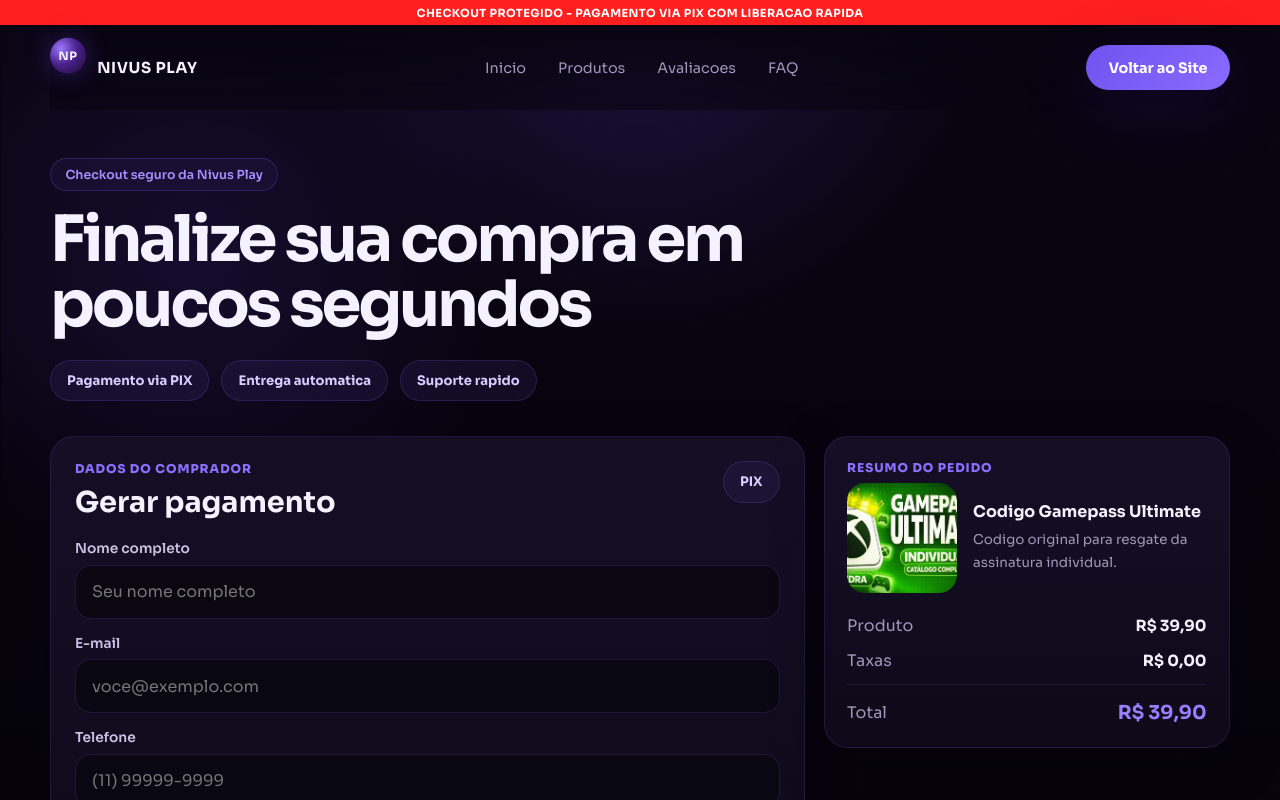
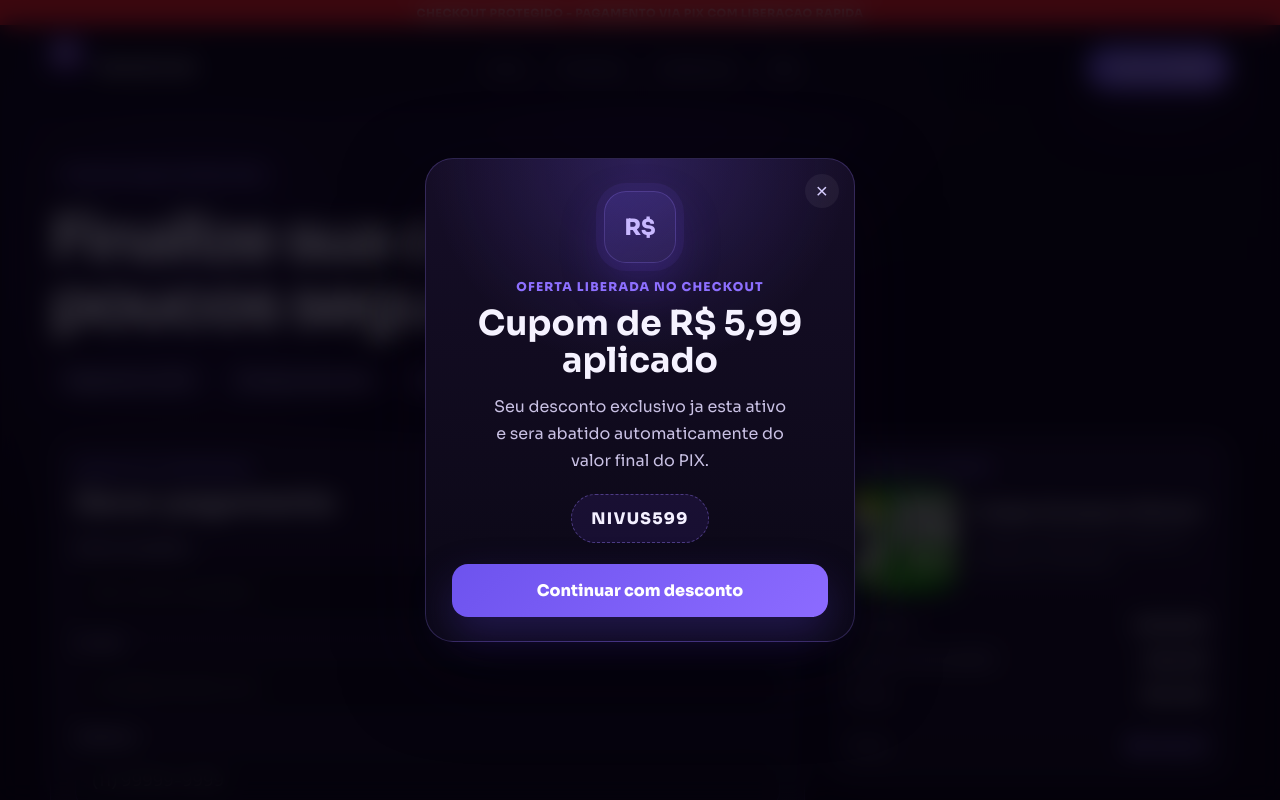
Before and after one commit to Marchesini8/NivusPlay, a website: page checkout.html in a window 1280 px wide. Shown: the top 800 px of the page. Drawn offline with Linux system fonts and the light colour scheme.

Commit message:
ajusta popup de cupom no checkout

```diff
--- a/checkout.css
+++ b/checkout.css
@@ -3,6 +3,123 @@
     radial-gradient(circle at top, rgba(97, 57, 193, 0.26), transparent 28%),
     radial-gradient(circle at 15% 25%, rgba(116, 72, 255, 0.12), transparent 24%),
     linear-gradient(180deg, #090512 0%, #05030a 100%);
+}
+
+.coupon-modal {
+  position: fixed;
+  inset: 0;
+  z-index: 30;
+  display: grid;
+  place-items: center;
+  padding: 1.2rem;
+  opacity: 0;
+  visibility: hidden;
+  transition: opacity 0.28s ease, visibility 0.28s ease;
+}
+
+.coupon-modal.is-visible {
+  opacity: 1;
+  visibility: visible;
+}
+
+.coupon-modal-backdrop {
+  position: absolute;
+  inset: 0;
+  background: rgba(4, 2, 11, 0.78);
+  backdrop-filter: blur(12px);
+}
+
+.coupon-modal-card {
+  position: relative;
+  z-index: 1;
+  width: min(100%, 430px);
+  padding: 2rem 1.6rem 1.5rem;
+  border: 1px solid rgba(155, 125, 255, 0.24);
+  border-radius: 28px;
+  background:
+    radial-gradient(circle at top, rgba(124, 92, 255, 0.22), transparent 40%),
+    linear-gradient(180deg, rgba(22, 14, 40, 0.98) 0%, rgba(11, 8, 22, 0.98) 100%);
+  box-shadow: 0 28px 80px rgba(7, 4, 18, 0.58);
+  text-align: center;
+}
+
+.coupon-modal-close {
+  position: absolute;
+  top: 0.9rem;
+  right: 0.95rem;
+  width: 34px;
+  height: 34px;
+  border: 0;
+  border-radius: 50%;
+  background: rgba(255, 255, 255, 0.05);
+  color: #d7ceff;
+  font-size: 1.3rem;
+  cursor: pointer;
+}
+
+.coupon-modal-icon {
+  width: 72px;
+  height: 72px;
+  margin: 0 auto 1rem;
+  display: grid;
+  place-items: center;
+  border-radius: 22px;
+  background: linear-gradient(135deg, rgba(109, 83, 238, 0.24), rgba(140, 107, 255, 0.14));
+  border: 1px solid rgba(155, 125, 255, 0.24);
+  box-shadow:
+    0 0 0 8px rgba(124, 92, 255, 0.08),
+    0 18px 45px rgba(88, 54, 214, 0.28);
+  color: #c8b8ff;
+  font-size: 1.4rem;
+  font-weight: 800;
+}
+
+.coupon-modal-tag {
+  margin: 0 0 0.7rem;
+  color: #8d6fff;
+  font-size: 0.76rem;
+  font-weight: 800;
+  letter-spacing: 0.1em;
+  text-transform: uppercase;
+}
+
+.coupon-modal-card h2 {
+  margin: 0;
+  font-size: clamp(1.65rem, 4vw, 2.15rem);
+  line-height: 1.05;
+}
+
+.coupon-modal-text {
+  margin: 0.9rem auto 1.2rem;
+  max-width: 300px;
+  color: #c9c1e4;
+  line-height: 1.7;
+}
+
+.coupon-modal-code {
+  width: fit-content;
+  margin: 0 auto 1.3rem;
+  padding: 0.82rem 1.2rem;
+  border: 1px dashed rgba(155, 125, 255, 0.4);
+  border-radius: 999px;
+  background: rgba(63, 39, 128, 0.24);
+  color: #f4f0ff;
+  font-size: 1rem;
+  font-weight: 800;
+  letter-spacing: 0.08em;
+}
+
+.coupon-modal-action {
+  width: 100%;
+  border: 0;
+  border-radius: 16px;
+  padding: 1rem 1.2rem;
+  background: linear-gradient(135deg, #6d53ee 0%, #8c6bff 100%);
+  color: #fff;
+  font: inherit;
+  font-weight: 800;
+  cursor: pointer;
+  box-shadow: 0 18px 40px rgba(77, 54, 183, 0.34);
 }
 
 .checkout-layout {
@@ -222,6 +339,10 @@
   font-size: 0.96rem;
 }
 
+.checkout-discount-price {
+  color: #7df7c5;
+}
+
 .checkout-total-row {
   padding-top: 0.9rem;
   border-top: 1px solid rgba(139, 104, 255, 0.12);
@@ -293,6 +414,11 @@
     width: min(100% - 1.2rem);
   }
 
+  .coupon-modal-card {
+    padding: 1.75rem 1.1rem 1.2rem;
+    border-radius: 24px;
+  }
+
   .checkout-form-grid,
   .pix-code-box {
     grid-template-columns: 1fr;
--- a/checkout.html
+++ b/checkout.html
@@ -12,6 +12,19 @@
   <link rel="stylesheet" href="checkout.css">
 </head>
 <body class="checkout-page">
+  <div class="coupon-modal" id="coupon-modal" aria-hidden="true">
+    <div class="coupon-modal-backdrop" data-close-coupon></div>
+    <div class="coupon-modal-card" role="dialog" aria-modal="true" aria-labelledby="coupon-modal-title">
+      <button class="coupon-modal-close" id="coupon-modal-close" type="button" aria-label="Fechar pop-up de desconto">×</button>
+      <div class="coupon-modal-icon">R$</div>
+      <p class="coupon-modal-tag">Oferta liberada no checkout</p>
+      <h2 id="coupon-modal-title">Cupom de R$ 5,99 aplicado</h2>
+      <p class="coupon-modal-text">Seu desconto exclusivo ja esta ativo e sera abatido automaticamente do valor final do PIX.</p>
+      <div class="coupon-modal-code">NIVUS599</div>
+      <button class="coupon-modal-action" id="coupon-modal-action" type="button">Continuar com desconto</button>
+    </div>
+  </div>
+
   <div class="top-alert">
     <span>CHECKOUT PROTEGIDO - PAGAMENTO VIA PIX COM LIBERACAO RAPIDA</span>
   </div>
@@ -95,6 +108,10 @@
             <strong id="summary-product-price">R$ 0,00</strong>
           </div>
           <div>
+            <span>Cupom NIVUS599</span>
+            <strong class="checkout-discount-price" id="summary-discount-price">-R$ 0,00</strong>
+          </div>
+          <div>
             <span>Taxas</span>
             <strong>R$ 0,00</strong>
           </div>
--- a/checkout.js
+++ b/checkout.js
@@ -37,14 +37,21 @@ const PRODUCTS = {
   }
 };
 
+const COUPON = {
+  code: "NIVUS599",
+  discount: 5.99
+};
+
 const params = new URLSearchParams(window.location.search);
 const selectedSlug = params.get("product") || "gamepass-ultimate";
 const selectedProduct = PRODUCTS[selectedSlug] || PRODUCTS["gamepass-ultimate"];
+const discountedTotal = Math.max(selectedProduct.price - COUPON.discount, 0.01);
 
 const productImage = document.getElementById("product-image");
 const productTitle = document.getElementById("product-title");
 const productDescription = document.getElementById("product-description");
 const summaryProductPrice = document.getElementById("summary-product-price");
+const summaryDiscountPrice = document.getElementById("summary-discount-price");
 const summaryTotalPrice = document.getElementById("summary-total-price");
 const feedback = document.getElementById("checkout-feedback");
 const checkoutForm = document.getElementById("checkout-form");
@@ -53,6 +60,9 @@ const pixResult = document.getElementById("pix-result");
 const pixImage = document.getElementById("pix-image");
 const pixCode = document.getElementById("pix-code");
 const copyPixButton = document.getElementById("copy-pix-button");
+const couponModal = document.getElementById("coupon-modal");
+const couponModalClose = document.getElementById("coupon-modal-close");
+const couponModalAction = document.getElementById("coupon-modal-action");
 
 function formatCurrency(value) {
   return new Intl.NumberFormat("pt-BR", {
@@ -67,7 +77,8 @@ function fillProductSummary() {
   productTitle.textContent = selectedProduct.title;
   productDescription.textContent = selectedProduct.description;
   summaryProductPrice.textContent = formatCurrency(selectedProduct.price);
-  summaryTotalPrice.textContent = formatCurrency(selectedProduct.price);
+  summaryDiscountPrice.textContent = `-${formatCurrency(COUPON.discount)}`;
+  summaryTotalPrice.textContent = formatCurrency(discountedTotal);
 }
 
 function renderPixQr(base64Qr, rawPixCode) {
@@ -84,11 +95,36 @@ function normalizeDigits(value) {
   return value.replace(/\D/g, "");
 }
 
+function hideCouponModal() {
+  couponModal.classList.remove("is-visible");
+  couponModal.setAttribute("aria-hidden", "true");
+}
+
+function showCouponModal() {
+  window.setTimeout(() => {
+    couponModal.classList.add("is-visible");
+    couponModal.setAttribute("aria-hidden", "false");
+  }, 450);
+}
+
 document.getElementById("customer-phone").addEventListener("input", (event) => {
   const digits = normalizeDigits(event.target.value).slice(0, 11);
   event.target.value = digits
     .replace(/^(\d{2})(\d)/g, "($1) $2")
     .replace(/(\d{5})(\d)/, "$1-$2");
+});
+
+document.querySelectorAll("[data-close-coupon]").forEach((element) => {
+  element.addEventListener("click", hideCouponModal);
+});
+
+couponModalClose.addEventListener("click", hideCouponModal);
+couponModalAction.addEventListener("click", hideCouponModal);
+
+document.addEventListener("keydown", (event) => {
+  if (event.key === "Escape") {
+    hideCouponModal();
+  }
 });
 
 copyPixButton.addEventListener("click", async () => {
@@ -111,11 +147,16 @@ checkoutForm.addEventListener("submit", async (event) => {
     items: [
       {
         title: selectedProduct.title,
-        price: selectedProduct.price,
+        price: discountedTotal,
+        originalPrice: selectedProduct.price,
         quantity: 1,
         image: selectedProduct.image
       }
     ],
+    coupon: {
+      code: COUPON.code,
+      discount: COUPON.discount
+    },
     customer: {
       name: document.getElementById("customer-name").value.trim(),
       email: document.getElementById("customer-email").value.trim(),
@@ -155,3 +196,4 @@ checkoutForm.addEventListener("submit", async (event) => {
 });
 
 fillProductSummary();
+showCouponModal();
--- a/routes/payments.js
+++ b/routes/payments.js
@@ -5,7 +5,7 @@ const router = express.Router();
 
 router.post("/checkout", async (req, res) => {
   try {
-    const { items, customer, delivery } = req.body;
+    const { items, customer, delivery, coupon } = req.body;
 
     if (!Array.isArray(items) || !items.length || !customer) {
       return res.status(400).json({ error: "Dados invalidos para o checkout." });
@@ -14,7 +14,8 @@ router.post("/checkout", async (req, res) => {
     const payment = await paymentService.createPixPayment({
       items,
       customer,
-      delivery
+      delivery,
+      coupon
     });
 
     return res.json(payment);
```
Also changed, not shown: services/paymentService.js (+18 -2 lines).
